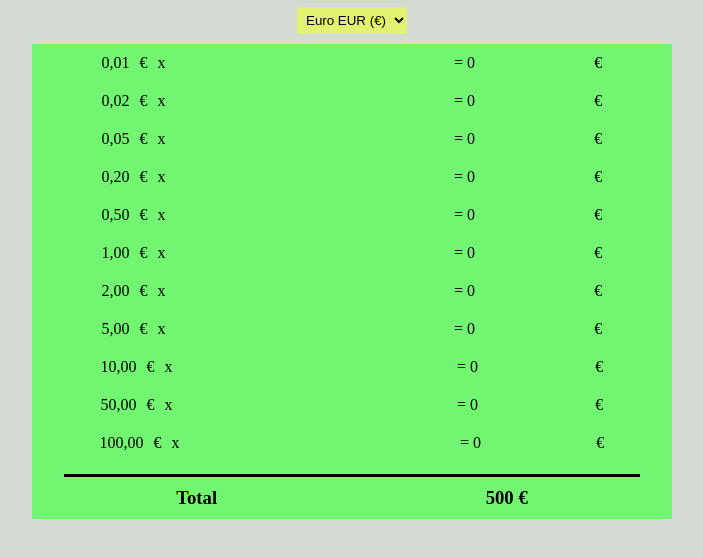
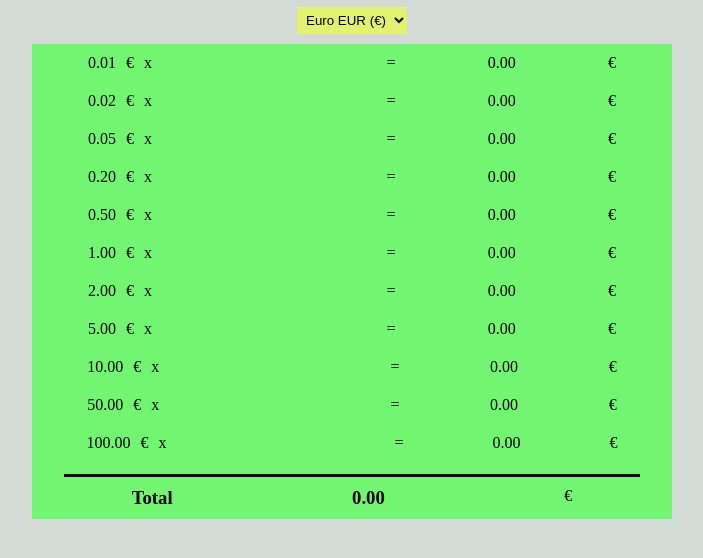
Before and after one commit to vsmargareth/moneyCounter, a plain HTML site: page index.html in a window 1280 px wide. Shown: the part 40-598 px from the top of the page, without its empty margins (288-991 px from the left). Drawn offline with Linux system fonts and the light colour scheme.

Commit message:
soma toatl ok, problema ao printar resultados parciais

```diff
--- a/index.html
+++ b/index.html
@@ -23,87 +23,99 @@
   <main>
 
     <div class="wrapper" data-money="0.01">
-      <label for="oneCent">0,01 <span>€</span> <span>x</span> </label>
+      <label for="oneCent">0.01 <span>€</span> <span>x</span> </label>
       <input type="text" id="oneCent">
-      <p id="oneCentTotal"> = 0</p>
+      <p>=</p>
+      <p id="oneCentTotal">0.00</p>
       <p>€</p>
 
     </div>
     <div class="wrapper" data-money="0.02">
-      <label for="twoCents">0,02 <span>€</span> <span>x</span> </label>
+      <label for="twoCents">0.02 <span>€</span> <span>x</span> </label>
       <input type="text" id="twoCents">
-      <p id="twoCentsTotal">= 0</p>
+      <p>=</p>
+      <p id="twoCentsTotal">0.00</p>
       <p>€</p>
 
     </div>
     <div class="wrapper" data-money="0.05">
-      <label for="fiveCents">0,05 <span>€</span> <span>x</span> </label>
+      <label for="fiveCents">0.05 <span>€</span> <span>x</span> </label>
       <input type="text" id="fiveCents">
-      <p id="fiveCentsTotal">= 0</p>
+      <p>=</p>
+      <p id="fiveCentsTotal">0.00</p>
       <p>€</p>
 
     </div>
     <div class="wrapper" data-money="0.20">
-      <label for="twentyCents">0,20 <span>€</span> <span>x</span> </label>
+      <label for="twentyCents">0.20 <span>€</span> <span>x</span> </label>
       <input type="text" id="twentyCents">
-      <p id="twentyCentsTotal">= 0</p>
+      <p>=</p>
+      <p id="twentyCentsTotal">0.00</p>
       <p>€</p>
 
     </div>
     <div class="wrapper" data-money="0.50">
-      <label for="fiftyCents">0,50 <span>€</span> <span>x</span> </label>
+      <label for="fiftyCents">0.50 <span>€</span> <span>x</span> </label>
       <input type="text" id="fiftyCents">
-      <p id="fiftyCentsTotal">= 0</p>
+      <p>=</p>
+      <p id="fiftyCentsTotal">0.00</p>
       <p>€</p>
 
     </div>
     <div class="wrapper" data-money="1">
-      <label for="oneEuro">1,00 <span>€</span> <span>x</span> </label>
+      <label for="oneEuro">1.00 <span>€</span> <span>x</span> </label>
       <input type="text" id="oneEuro">
-      <p id="oneEuroTotal">= 0</p>
+      <p>=</p>
+      <p id="oneEuroTotal">0.00</p>
       <p>€</p>
 
     </div>
     <div class="wrapper" data-money="2">
-      <label for="twoEuros">2,00 <span>€</span> <span>x</span> </label>
+      <label for="twoEuros">2.00 <span>€</span> <span>x</span> </label>
       <input type="text" id="twoEuros">
+      <p>=</p>
 
-      <p id="twoEurosTotal">= 0</p>
+      <p id="twoEurosTotal">0.00</p>
       <p>€</p>
     </div>
     </div>
     <div class="wrapper" data-money="5">
-      <label for="fiveEuros">5,00 <span>€</span> <span>x</span> </label>
+      <label for="fiveEuros">5.00 <span>€</span> <span>x</span> </label>
       <input type="text" id="fiveEuros">
+      <p>=</p>
 
-      <p id="fiveEurosTotal">= 0</p>
+      <p id="fiveEurosTotal">0.00</p>
       <p>€</p>
     </div>
     </div>
     <div class="wrapper" data-money="10">
-      <label for="tenEuros">10,00 <span>€</span> <span>x</span> </label>
+      <label for="tenEuros">10.00 <span>€</span> <span>x</span> </label>
       <input type="text" id="tenEuros">
-      <p id="tenEurosTotal">= 0</p>
+      <p>=</p>
+      <p id="tenEurosTotal">0.00</p>
       <p>€</p>
     </div>
 
     <div class="wrapper" data-money="50">
-      <label for="fiftyEuros">50,00 <span>€</span> <span>x</span> </label>
+      <label for="fiftyEuros">50.00 <span>€</span> <span>x</span> </label>
       <input type="text" id="fiftyEuros">
-      <p id="fiftyEurosTotal">= 0</p>
+      <p>=</p>
+      <p id="fiftyEurosTotal">0.00</p>
       <p>€</p>
     </div>
 
     <div class="wrapper" data-money="100">
-      <label for="hundredEuros">100,00 <span>€</span> <span>x</span> </label>
+      <label for="hundredEuros">100.00 <span>€</span> <span>x</span> </label>
       <input type="text" id="hundredEuros">
-      <p id="hundredEurosTotal">= 0</p>
+      <p>=</p>
+      <p id="hundredEurosTotal">0.00</p>
       <p>€</p>
     </div>
     <div class="division"></div>
     <div class="total">
       <h3>Total</h3>
-      <h3>500 <span>€</span></h3>
+      <h3 id="result">0.00 </h3>
+      <span>€</span>
     </div>
 
 
--- a/main.js
+++ b/main.js
@@ -21,6 +21,7 @@ let fiftyEurosInputRef = document.querySelector('#fiftyEuros')
 let fiftyEurosTotalRef = document.querySelector('#tenEufiftyEuros')
 let hundredEurosInputRef = document.querySelector('#hundredEuros')
 let hundredEurosTotalRef = document.querySelector('#hundredEurosTotal')
+let resultRef = document.querySelector('#result')
 
 
 
@@ -39,11 +40,25 @@ let hundredEurosTotalRef = document.querySelector('#hundredEurosTotal')
 //   console.log(capture.dataset.money)
 // })
 
+//5- Soma o total
+function sum() {
+  let total = 0;
+  let parcial = 0
 
-function printMutiplication(number, wherePrint) {
+  for (let sumTotal of wrapperRef) {
+    let teste = 0
+    let turnNumber = Number(sumTotal.childNodes[6].innerHTML)
 
-  wherePrint.innerHTML = `=  ${number}`
+    total = total + turnNumber
 
+  }
+  resultRef.innerHTML = total.toFixed(2)
+}
+
+//4- Imprime na tela o resulatado parcial
+function printMutiplication(numberMultiplication, wherePrint) {
+
+  wherePrint.innerHTML = `${numberMultiplication.toFixed(3)}`
 
 }
 
@@ -51,6 +66,7 @@ function printMutiplication(number, wherePrint) {
 function multiplication(money, howMany, where) {
   let multiplication = money * howMany
   printMutiplication(multiplication, where)
+  // console.log(oneCentTotalRef.innerHTML)
 
 }
 
@@ -59,7 +75,7 @@ function readInput() {
   wrapperRef.forEach(function (div) {
     let money = div.dataset.money
     let howMany = div.childNodes[3].value
-    let where = div.childNodes[5]
+    let where = div.childNodes[6]
     console.log(where)
 
     multiplication(money, howMany, where)
@@ -69,6 +85,7 @@ function readInput() {
 //começa aqui: 'escutando' as teclas
 wrapperRef.forEach(function (array) {
   array.addEventListener('keyup', readInput)
+  array.addEventListener('keyup', sum)
 })
 
 //mapeando o wrapper map
```
Also changed, not shown: 1 other file.
